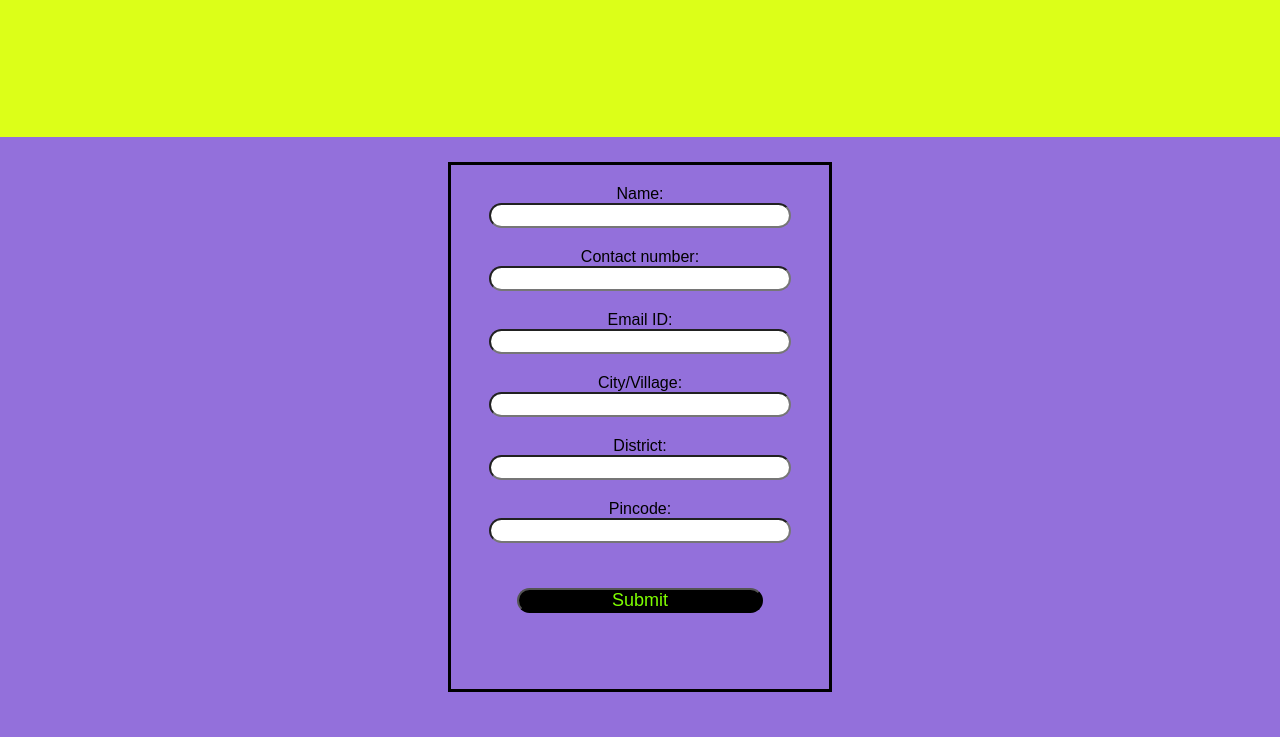
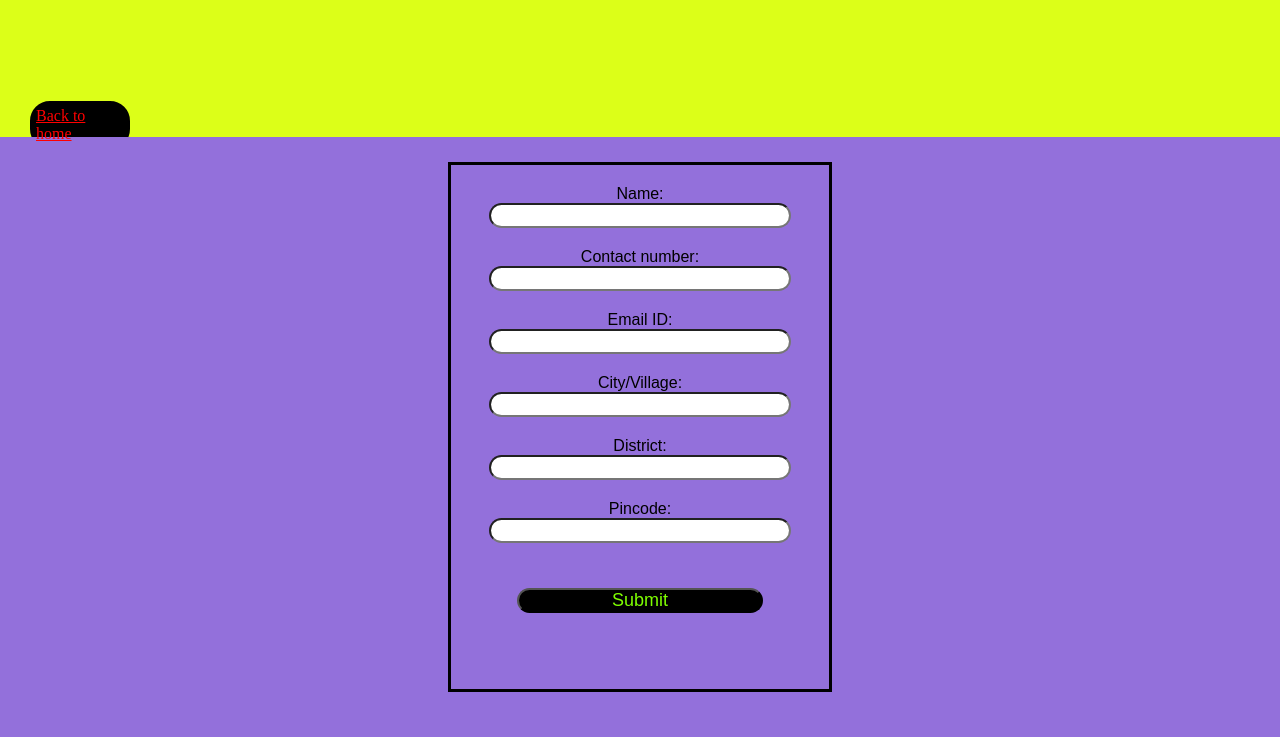
Before and after one commit to Sanjeev2001Kumar/The_4_bitbybit, a plain HTML site: page form.html in a window 1280 px wide. Shown: the part 63-800 px from the top of the page. Drawn offline with Linux system fonts and the light colour scheme.

Commit message:
Update form.html

```diff
--- a/form.html
+++ b/form.html
@@ -7,12 +7,13 @@
         <title></title>
     </head>
     <body>
+        <div class=header>
+            <h1>FARMER'sTRUST</h1>
+            <marquee>A website to take care of the Farmers</marquee>
+            <div class="back"><a href="Index.html">Back to home</a></div>
+        </div>
         <div class="main-app">
-            <div class=header>
-                <h1>FARMER'sTRUST</h1>
-                <marquee>A website to take care of the Farmers</marquee>
 
-            </div>
             <div class="main">
                 <div class="form">
                     <form action="http://localhost/Farmer_Trust/form.php" class="form1" method="post">
```
